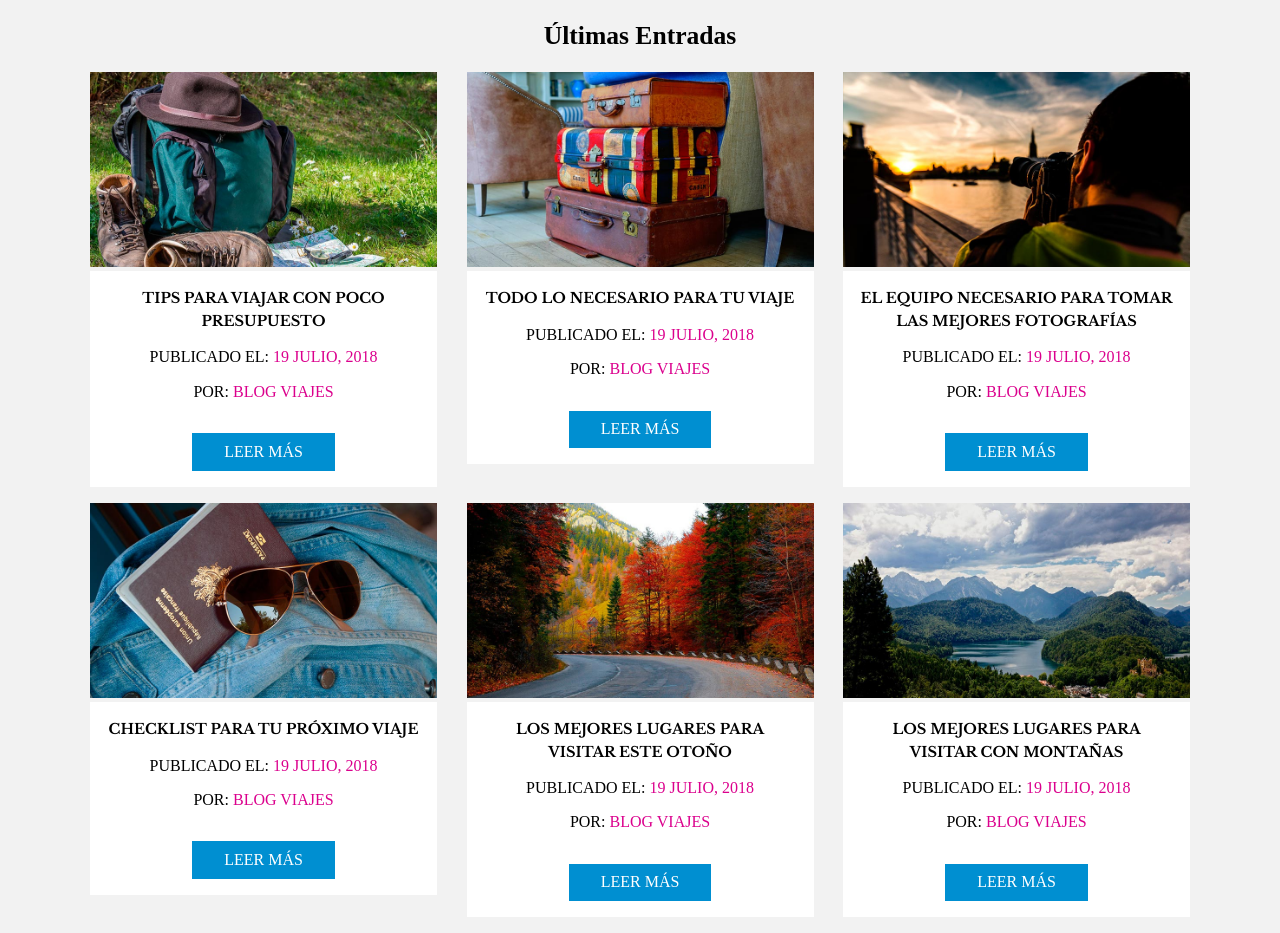
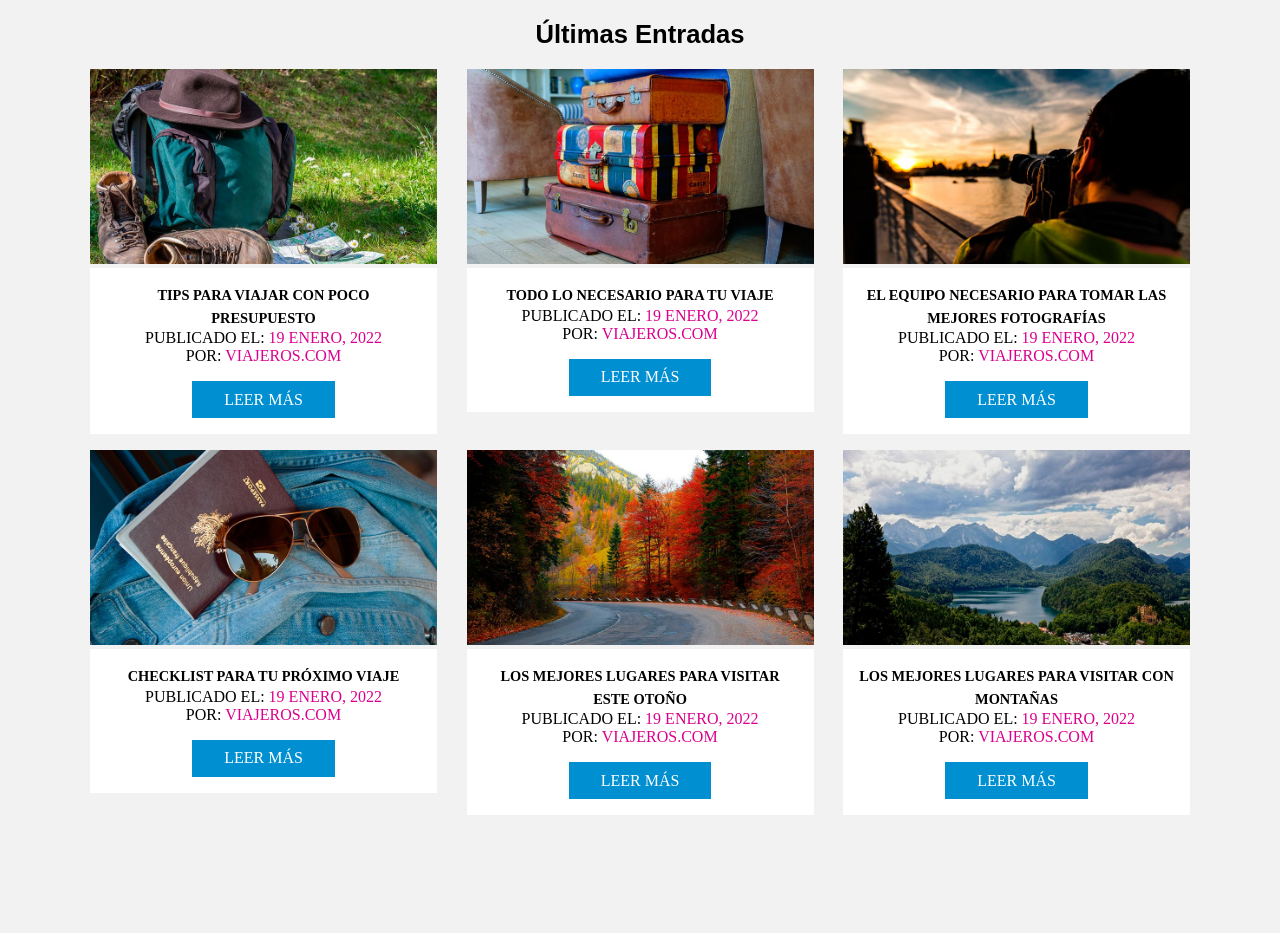
Before and after one commit to DussanPaez/Cards, a plain HTML site: page index.html in a window 1280 px wide. After the commit the page ends 831 px from the top, so only its background shows below. Drawn offline with nearby package versions, Linux system fonts and the light colour scheme.

Commit message:
cambios en el css

```diff
--- a/css/styles.css
+++ b/css/styles.css
@@ -1,3 +1,9 @@
+* {
+    box-sizing: border-box;
+    padding: 0;
+    margin: 0;
+}
+
 body {
     box-sizing: border-box;
     background-color: #f2f2f2;
@@ -5,18 +11,23 @@ body {
 .contenedor {
     max-width: 1100px;
     margin: 0 auto;
+
 }
 h2 {
-    flex: 0 1 100%;
+    flex: 1 1 100%;
     text-align: center;
     font-size: 1.6rem;
+    font-family: fantasy;
+    margin: 20px 20px;
 }
 h3 {
-    font-family: 'Libre Baskerville', serif;
-    margin:0;
+    font-family: 'Tiro Devanagari Hindi', serif;
     font-weight: 700;
+    text-align: center;
 
 }
+
+
 img {
     max-width: 100%;
 }
--- a/index.html
+++ b/index.html
@@ -5,8 +5,9 @@
     <meta name="viewport" content="width=device-width, initial-scale=1.0">
     <meta http-equiv="X-UA-Compatible" content="ie=edge">
     <title>Cards Flexbox</title>
-    <link rel="stylesheet" href="https://necolas.github.io/normalize.css/8.0.0/normalize.css">
-    <link href="https://fonts.googleapis.com/css?family=Libre+Baskerville:400,700" rel="stylesheet">
+    <link rel="preconnect" href="https://fonts.googleapis.com">
+    <link rel="preconnect" href="https://fonts.gstatic.com" crossorigin>
+    <link href="https://fonts.googleapis.com/css2?family=Roboto:wght@400;700&display=swap" rel="stylesheet">
     <link rel="stylesheet" href="css/styles.css">
 
 </head>
@@ -18,8 +19,8 @@
                     <img src="img/01.jpg" alt="texto entrada">
                     <div class="contenido">
                         <h3>Tips para viajar con poco presupuesto</h3>
-                        <p>Publicado el: <span>19 Julio, 2018</span></p>
-                        <p>Por: <span>Blog Viajes</span></p>
+                        <p>Publicado el: <span>19 Enero, 2022</span></p>
+                        <p>Por: <span>Viajeros.com</span></p>
                         <a href="#" class="boton"> Leer más</a>
                     </div>
                 </article>
@@ -27,8 +28,8 @@
                     <img src="img/02.jpg" alt="texto entrada">
                     <div class="contenido">
                         <h3>Todo lo necesario para tu viaje</h3>
-                        <p>Publicado el: <span>19 Julio, 2018</span></p>
-                        <p>Por: <span>Blog Viajes</span></p>
+                        <p>Publicado el: <span>19 Enero, 2022</span></p>
+                        <p>Por: <span>Viajeros.com</span></p>
                         <a href="#" class="boton"> Leer más</a>
                     </div>
                 </article>
@@ -36,8 +37,8 @@
                     <img src="img/03.jpg" alt="texto entrada">
                     <div class="contenido">
                         <h3>El equipo necesario para tomar las mejores fotografías</h3>
-                        <p>Publicado el: <span>19 Julio, 2018</span></p>
-                        <p>Por: <span>Blog Viajes</span></p>
+                        <p>Publicado el: <span>19 Enero, 2022</span></p>
+                        <p>Por: <span>Viajeros.com</span></p>
                         <a href="#" class="boton"> Leer más</a>
                     </div>
                 </article>
@@ -45,8 +46,8 @@
                     <img src="img/04.jpg" alt="texto entrada">
                     <div class="contenido">
                         <h3>Checklist para tu próximo viaje</h3>
-                        <p>Publicado el: <span>19 Julio, 2018</span></p>
-                        <p>Por: <span>Blog Viajes</span></p>
+                        <p>Publicado el: <span>19 Enero, 2022</span></p>
+                        <p>Por: <span>Viajeros.com</span></p>
                         <a href="#" class="boton"> Leer más</a>
                     </div>
                 </article>
@@ -54,8 +55,8 @@
                     <img src="img/05.jpg" alt="texto entrada">
                     <div class="contenido">
                         <h3>Los mejores lugares para visitar este otoño</h3>
-                        <p>Publicado el: <span>19 Julio, 2018</span></p>
-                        <p>Por: <span>Blog Viajes</span></p>
+                        <p>Publicado el: <span>19 Enero, 2022</span></p>
+                        <p>Por: <span>Viajeros.com</span></p>
                         <a href="#" class="boton"> Leer más</a>
                     </div>
                 </article>
@@ -63,8 +64,8 @@
                     <img src="img/06.jpg" alt="texto entrada">
                     <div class="contenido">
                         <h3>Los mejores lugares para visitar con montañas</h3>
-                        <p>Publicado el: <span>19 Julio, 2018</span></p>
-                        <p>Por: <span>Blog Viajes</span></p>
+                        <p>Publicado el: <span>19 Enero, 2022</span></p>
+                        <p>Por: <span>Viajeros.com</span></p>
                         <a href="#" class="boton"> Leer más</a>
                     </div>
                 </article>
```
